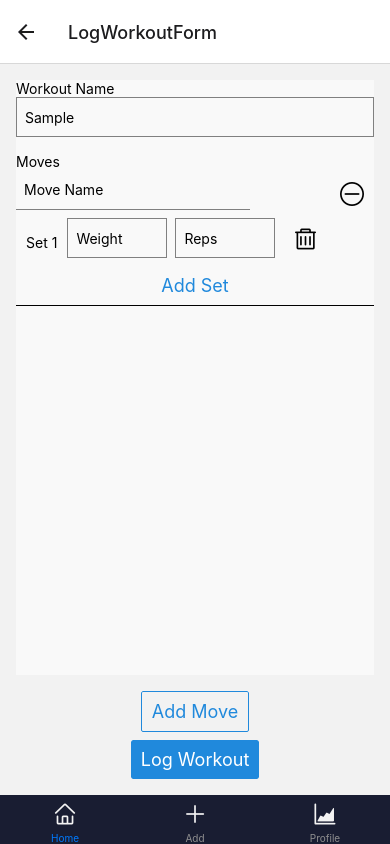
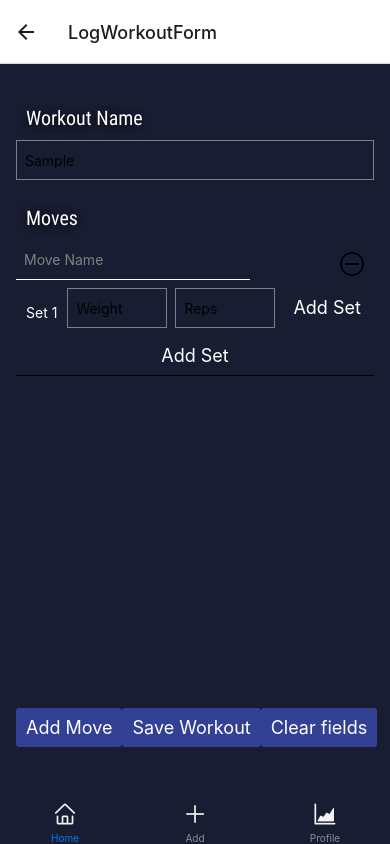
Before and after one commit to juhoohuj/mobile-project, a React Native app: screen /LogWorkoutForm in a window 390 px wide. Both pictures are taken after typing "Sample" into the empty fields and a click on the button "Add Move". Built offline with nearby package versions, Linux system fonts and the light colour scheme.

Commit message:
css logout form

```diff
--- a/components/LogWorkoutForm.js
+++ b/components/LogWorkoutForm.js
@@ -4,6 +4,7 @@ import AsyncStorage from '@react-native-async-storage/async-storage';
 import { AntDesign } from '@expo/vector-icons';
 import { Button } from '@rneui/base';
 import { useNavigation, useRoute } from '@react-navigation/native';
+import Styles from '../styles/Styles';
 
 //Workoutin lisäämisen komponenttti
 const LogWorkoutForm = () => {
@@ -87,22 +88,24 @@ const LogWorkoutForm = () => {
   };
 
   return (
-    <View style={styles.container}>
+    <View style={Styles.formContainer}>
     <ScrollView style={styles.scrollView} >
-      <Text>Workout Name</Text>
+      <Text style={Styles.formText}>Workout Name</Text>
       <TextInput
         style={styles.input}
         placeholder="Workout Name"
         value={name}
         onChangeText={text => setName(text)}
       />
-      <Text>Moves</Text>
+      <Text style={Styles.formText}>Moves</Text>
       {moves.map((move, moveIndex) => (
         <View key={moveIndex} style={styles.moveContainer}>
           <View style={styles.inputContainer}>
           <TextInput
-            style={styles.moveInput}
+            style={Styles.moveInput}
             placeholder="Move Name"
+            placeholderTextColor="gray"
+
             value={move.name}
             onChangeText={text => {
               const newMoves = [...moves];
@@ -120,7 +123,7 @@ const LogWorkoutForm = () => {
           </View>
           {move.sets.map((set, setIndex) => (
             <View key={setIndex} style={styles.setContainer}>
-              <Text style={{alignSelf:'center', justifyContent:'space-between', marginHorizontal:10,}}>Set {setIndex + 1}</Text>
+              <Text style={{alignSelf:'center', justifyContent:'space-between', marginHorizontal:10,color:"#ffffff"}}>Set {setIndex + 1}</Text>
               <TextInput
                 style={styles.setInput}
                 placeholder="Weight"
@@ -143,26 +146,21 @@ const LogWorkoutForm = () => {
                   setMoves(newMoves);
                 }}
               />
-              <Button
-                icon={
-                  <AntDesign name="delete" size={24} color="black" />
-                }
+              <Button title="Add Set" type='clear' titleStyle={{ color: '#ffffff' }}
                 onPress={() => handleDeleteSet(moveIndex, setIndex)}
-                type="clear"
+
               />
             </View>
           ))}
-          <Button title="Add Set" type='clear' onPress={() => handleAddSet(moveIndex)} />
+           <Button title="Add Set" type='clear' titleStyle={{ color: '#ffffff' }} onPress={() => handleAddSet(moveIndex)} />
+
         </View>
       ))}
     </ScrollView>
-    <View style={styles.buttonContainer}>
-        <Button style={{
-            marginBottom: 8,
-        }} title="Add Move" type='outline' onPress={handleAddMove} />
-        <Button
-        style={{
-        }} title="Log Workout" onPress={addToWorkoutHistory} />
+    <View style={Styles.buttonContainer}>
+        <Button title="Add Move"buttonStyle={{backgroundColor: '#334195', borderRadius: 3, }}onPress={handleAddMove}/>
+        <Button title="Save Workout"buttonStyle={{backgroundColor: '#334195', borderRadius: 3, }}onPress={handleSaveWorkout}/>
+        <Button title="Clear fields"buttonStyle={{backgroundColor: '#334195', borderRadius: 3, }}onPress={clearInputs}/>
       </View>
     </View>
   );
@@ -176,7 +174,8 @@ const styles = StyleSheet.create({
   },
   scrollView: {
     height:"90%",
-    backgroundColor: "#f9f9f9"
+    backgroundColor: "#191D32",
+
   },
   input: {
     height: 40,
```
